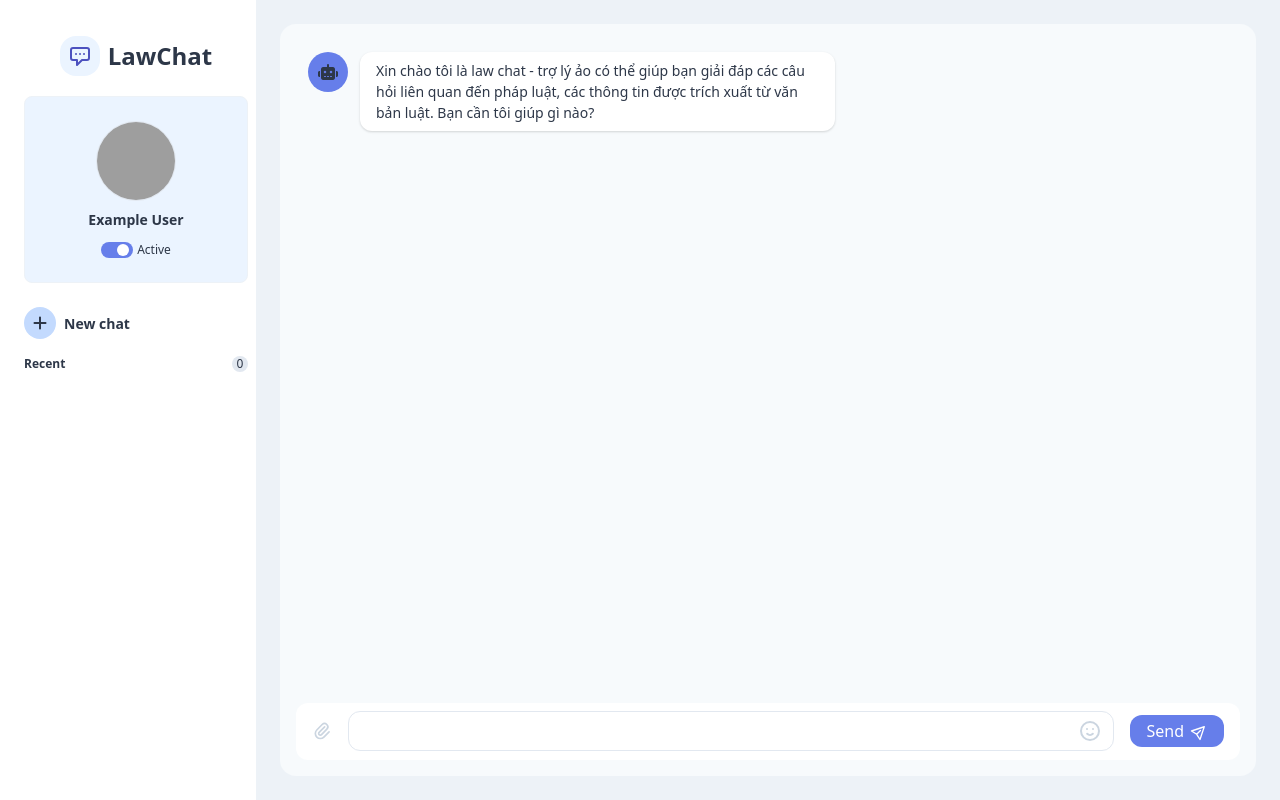
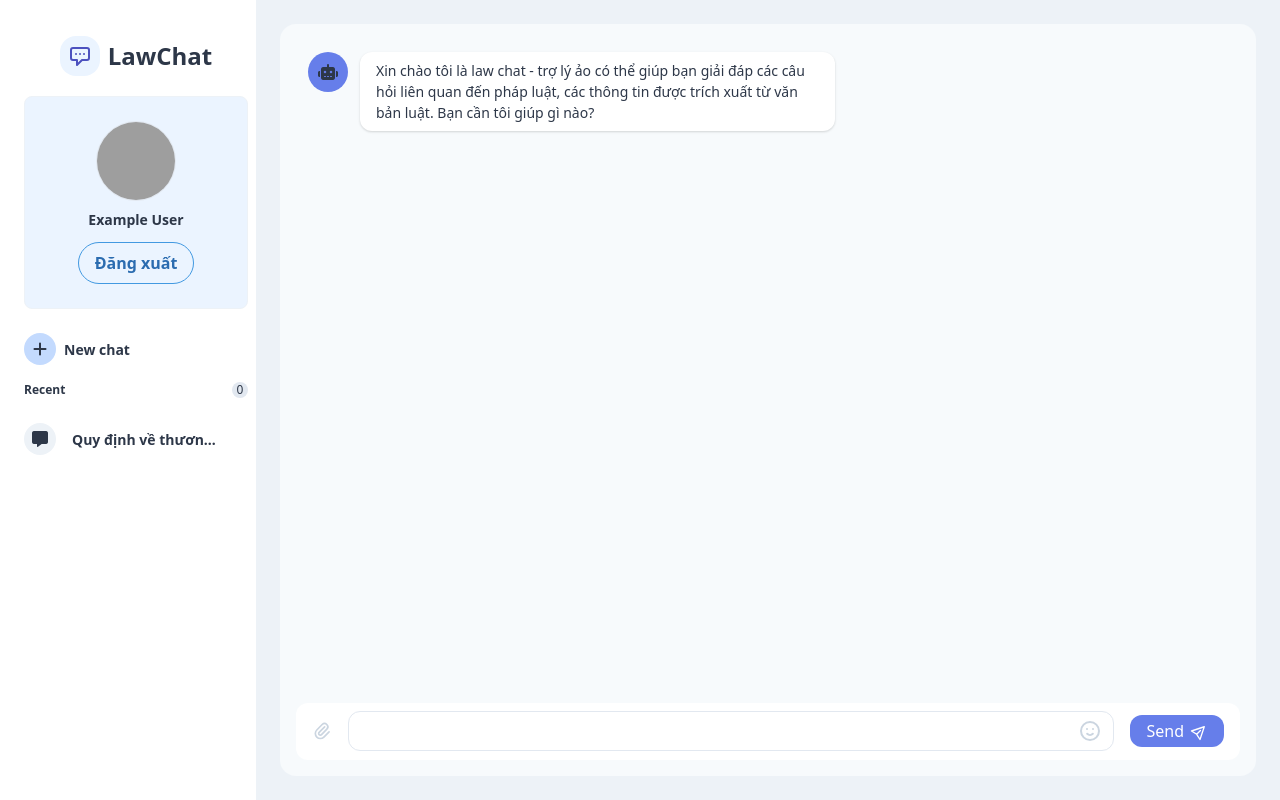
Before and after one commit to duongtrongchi/Legal-advisory-chatbot, a Django app: page /engine/chat_template in a window 1280 px wide. Run offline with Django 4.2, Linux system fonts and the light colour scheme; grey boxes are pictures that could not be loaded.

Commit message:
update logout button

```diff
--- a/core/engine/templates/engine/component.html
+++ b/core/engine/templates/engine/component.html
@@ -110,12 +110,9 @@
             <div class="text-sm font-semibold mt-2">Example User</div>
             <div class="text-xs text-gray-500"></div>
             <div class="flex flex-row items-center mt-3">
-              <div
-                class="flex flex-col justify-center h-4 w-8 bg-indigo-500 rounded-full"
-              >
-                <div class="h-3 w-3 bg-white rounded-full self-end mr-1"></div>
-              </div>
-              <div class="leading-none ml-1 text-xs">Active</div>
+              <button class="bg-transparent hover:bg-blue-500 text-blue-700 font-semibold hover:text-white py-2 px-4 rounded-full border border-blue-500 hover:border-transparent rounded">
+                Đăng xuất
+              </button>
             </div>
           </div>
           {% comment %} history chat {% endcomment %}
@@ -149,7 +146,7 @@
             <div
               class="flex flex-col space-y-1 mt-4 -mx-2 h-48 overflow-y-auto conversation-list"
             >
-              {% comment %}
+
               <button
                 class="flex flex-row items-center hover:bg-gray-100 rounded-xl p-2"
               >
@@ -162,7 +159,7 @@
                   Quy định về thương mại ở nông thôn
                 </div>
               </button>
-              {% endcomment %}
+
             </div>
           </div>
         </div>
```
